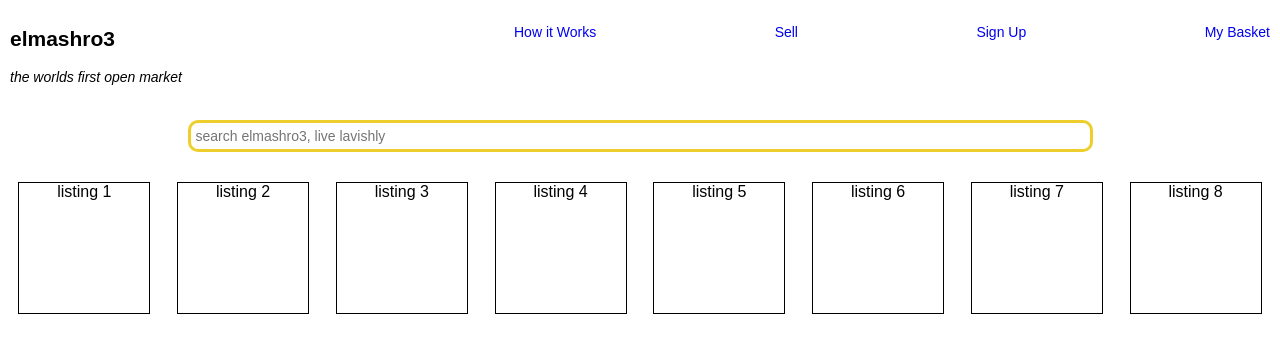
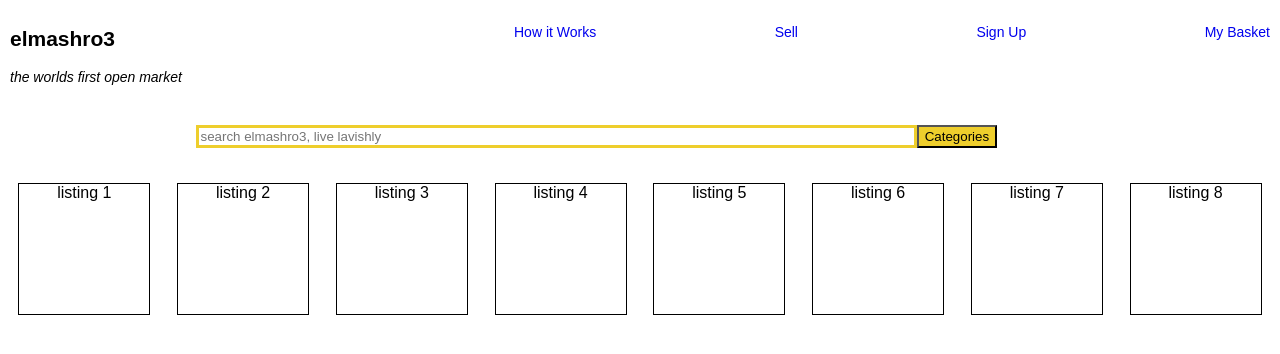
Before and after one commit to y-zaky/elmashro3, a React (Create React App) app: page / in a window 1280 px wide. Shown: the top 354 px of the page. Built offline with nearby package versions, Linux system fonts and the light colour scheme.

Commit message:
button css

```diff
--- a/src/App.css
+++ b/src/App.css
@@ -41,28 +41,43 @@
   font-size:14px;
 }
 
-li,a {
+a {
   text-decoration: none;
+  display: inline-block;
 }
 
 
-a:hover
-{
-   color:#00A0C6;
-   cursor:pointer;
+ a:hover{
+   background-color: rgba(0, 0, 0, 0.2);
+   cursor: pointer;
+   transition: all 0.3s ease 0s;
+   transform: translateY(-5px); ;
+
+
 }
 
 /* Search */
 
-.search {
+.search-container {
   width: 70%;
-  display: block;
-  border-radius: 10px;
+  display: flex;
   margin: 0px auto;
   padding: 5px;
   font-size: 14px;
+  margin-bottom: 30px;
+}
+
+.search {
   border: solid rgb(238, 206, 44);
-  margin-bottom: 30px;
+  width: 80%;
+}
+
+.categories-dropdown{
+  background-color: rgb(238, 206, 44);
+}
+
+.categories-dropdown:focus {
+  background-color:rgb(192, 189, 189);
 }
 
 .listings-container {
@@ -98,3 +113,20 @@ a:hover
       transform: rotateX(-360deg);
     }
   }
+
+  @-webkit-keyframes button {
+    from { -webkit-transform: translateX(0px);   }
+    to   { -webkit-transform: translateX(500px); }
+  }
+  @keyframes button {
+    from {
+      -moz-transform: translateX(0px);
+      -ms-transform:  translateX(0px);
+      transform:  translateX(0px);
+    }
+    to {
+      -moz-transform: translateX(50px);
+      -ms-transform: translateX(50px);
+      transform: translateX(50px);
+    }
+  }
--- a/src/App.js
+++ b/src/App.js
@@ -59,12 +59,20 @@ function Header () {
   )
 }
 
-class Search extends Component {
-  render() {
+function Search () {
     return (
-      <input className="search" placeholder="search elmashro3, live lavishly"/>
+      <section className = "search-container">
+        <input className="search" placeholder="search elmashro3, live lavishly"/>
+        <CategoriesDropdown class="categories-dropdown" />
+      </section>
     )
-  }
+}
+
+function CategoriesDropdown () {
+  return (
+    <button class ="categories-dropdown">Categories</button>
+
+  )
 }
 
 export default App;
```
